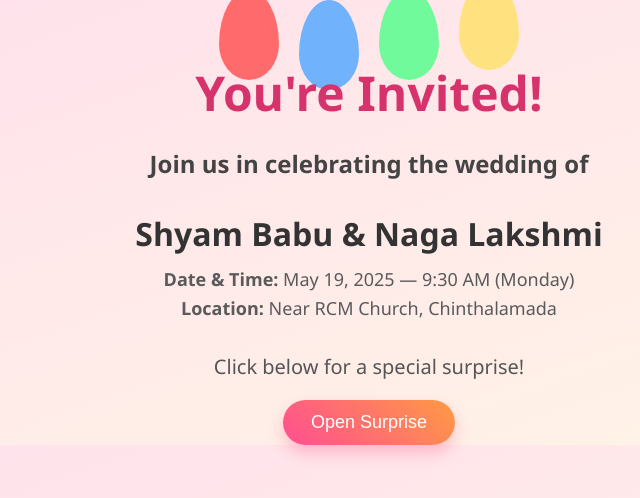
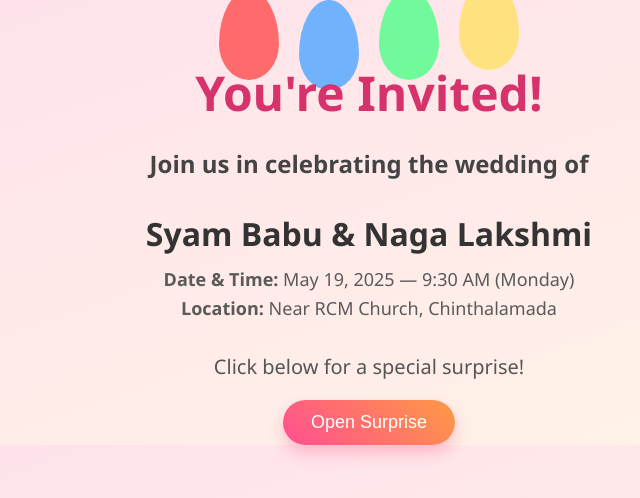
Before and after one commit to anujatappeta/wed_u, a plain HTML site: page index.html in a window 1280 px wide. Shown: the whole page, without its empty margins (271-911 px from the left). Drawn offline with Linux system fonts and the light colour scheme.

Commit message:
Update index.html

```diff
--- a/index.html
+++ b/index.html
@@ -17,7 +17,7 @@
   <div class="container">
     <h1>You're Invited!</h1>
     <h2>Join us in celebrating the wedding of</h2>
-    <h3>Shyam Babu & Naga Lakshmi</h3>
+    <h3>Syam Babu & Naga Lakshmi</h3>
     <p class="event-details">
       <strong>Date & Time:</strong> May 19, 2025 — 9:30 AM (Monday)<br/>
       <strong>Location:</strong> Near RCM Church, Chinthalamada
```
